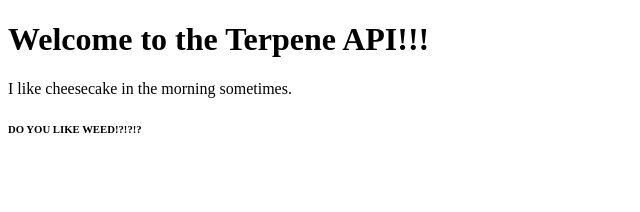
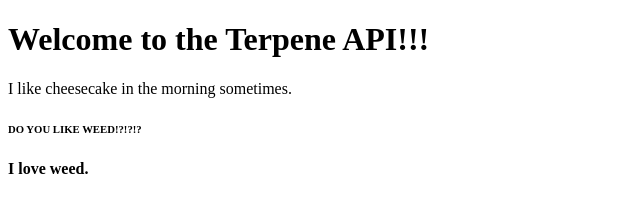
Before and after one commit to jazzypants1989/terpene-api-demo, a website: page index.html in a window 1280 px wide. Shown: the whole page, without its empty margins (0-640 px from the left). Drawn offline with Linux system fonts and the light colour scheme.

Commit message:
this does not seem productive

```diff
--- a/index.html
+++ b/index.html
@@ -12,5 +12,7 @@
     <p>I like cheesecake in the morning sometimes.</p>
 
     <h6>DO YOU LIKE WEED!?!?!?</h6>
+
+    <h4>I love weed.</h4>
 </body>
 </html>
```
